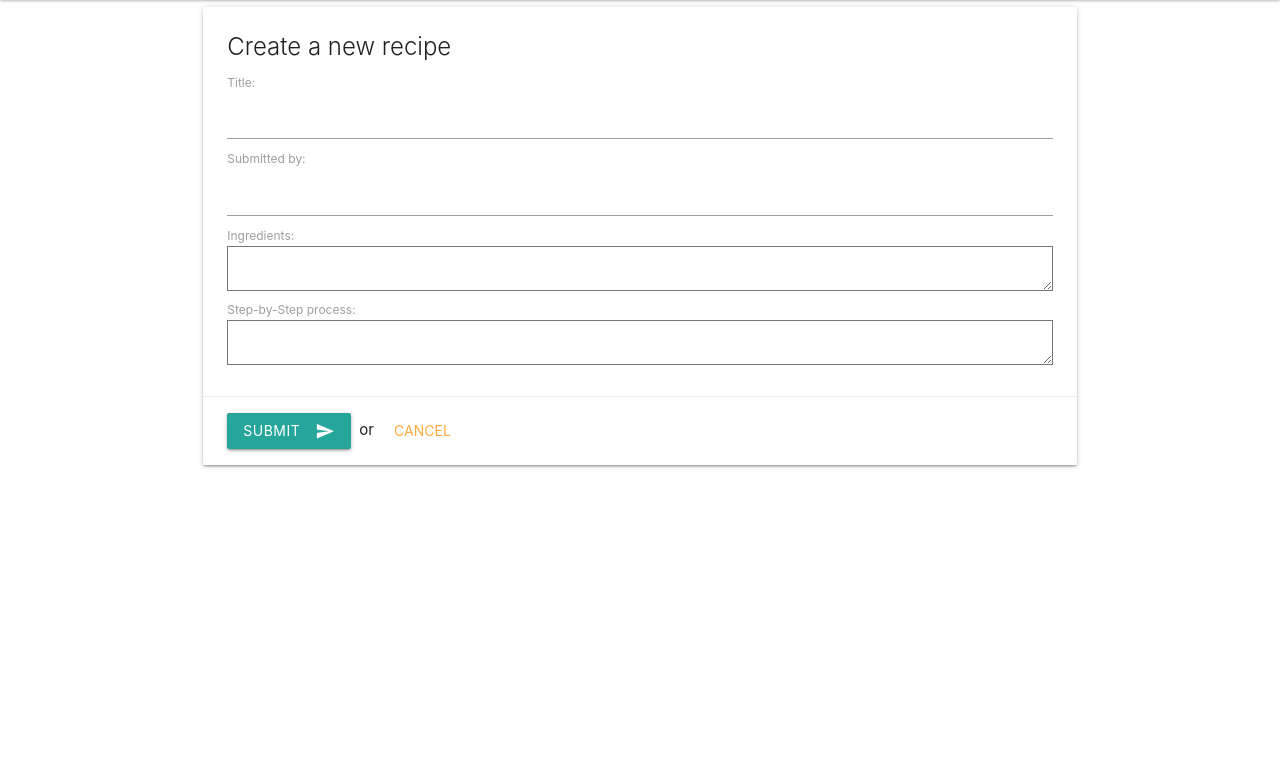
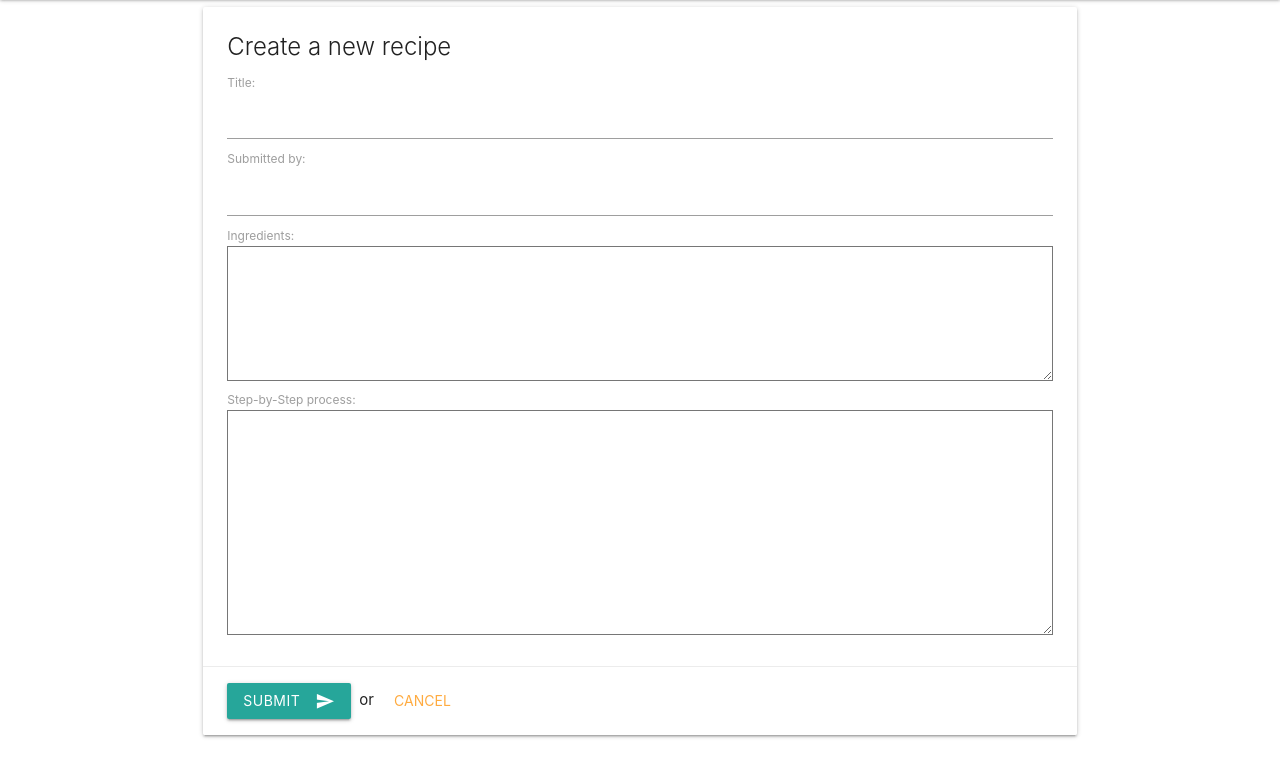
Before and after one commit to arkssheo/py-recipes, a Django app: page /apps/recipe-tracker/new/ in a window 1280 px wide. Shown: the part 65-835 px from the top of the page. Before the commit the page ends 533 px from the top, so only its background shows below. Run offline with Django 3.2, Linux system fonts and the light colour scheme.

Commit message:
textareas now bigger

```diff
--- a/pyrecipes/recipes/forms.py
+++ b/pyrecipes/recipes/forms.py
@@ -1,7 +1,11 @@
-from django.forms import ModelForm
+from django.forms import ModelForm, Textarea
 from .models import Recipe
 
 class RecipeForm(ModelForm):
 	class Meta:
 		model = Recipe
 		fields = ['title', 'submitted_by', 'ingredient_text', 'process']
+		widgets = {
+			'ingredient_text': Textarea(attrs={'class': 'size-mid'}),
+			'process': Textarea(attrs={'class': 'size-lg'}),
+		}
--- a/pyrecipes/recipes/static/recipes/style.css
+++ b/pyrecipes/recipes/static/recipes/style.css
@@ -9,3 +9,11 @@
 .margin-left {
 	margin-left: 8px;
 }
+
+textarea.size-mid {
+	height: 9rem;
+}
+
+textarea.size-lg {
+	height: 15rem;
+}
--- a/pyrecipes/recipes/views.py
+++ b/pyrecipes/recipes/views.py
@@ -19,14 +19,16 @@ class RecipeDetail(DetailView):
 
 class RecipeCreate(CreateView):
 	model = Recipe
-	fields = ['title', 'submitted_by', 'ingredient_text', 'process']
+	form_class = RecipeForm
+	# fields = ['title', 'submitted_by', 'ingredient_text', 'process']
 
 	def get_success_url(self):
 		return reverse('recipes:index')
 
 class RecipeUpdate(UpdateView):
 	model = Recipe
-	fields = ['title', 'submitted_by', 'ingredient_text', 'process']
+	form_class = RecipeForm
+	# fields = ['title', 'submitted_by', 'ingredient_text', 'process']
 
 	def get_success_url(self):
 		return reverse_lazy('recipes:index')
```
